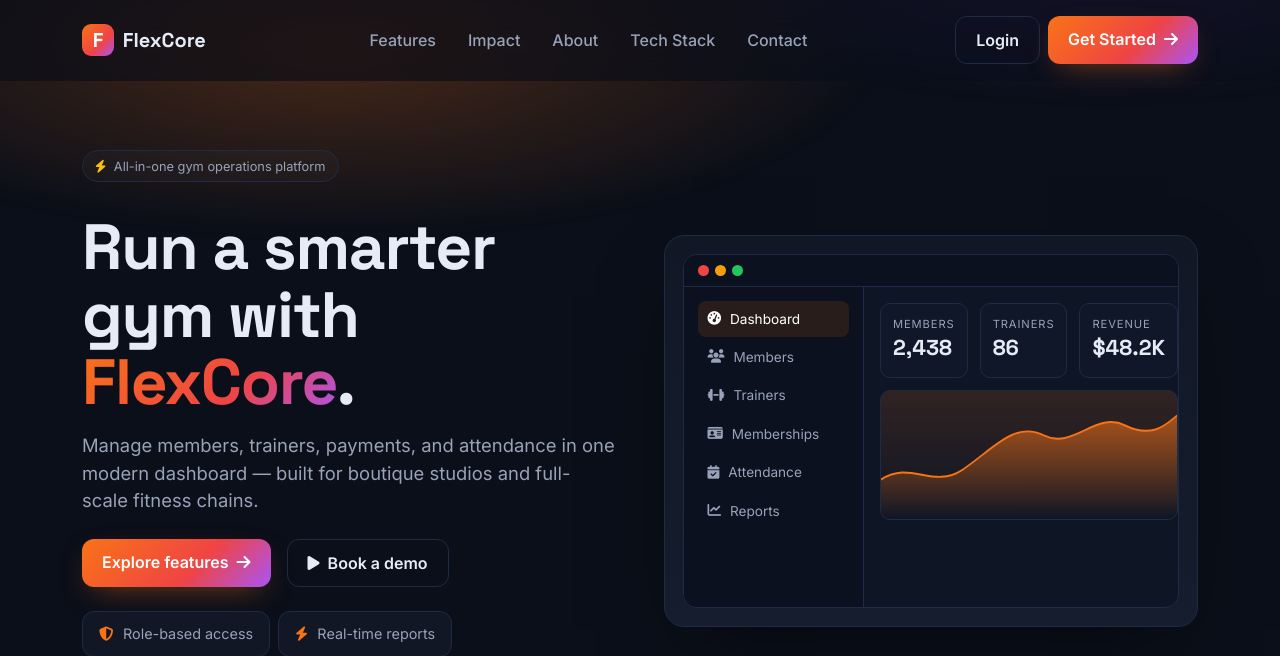
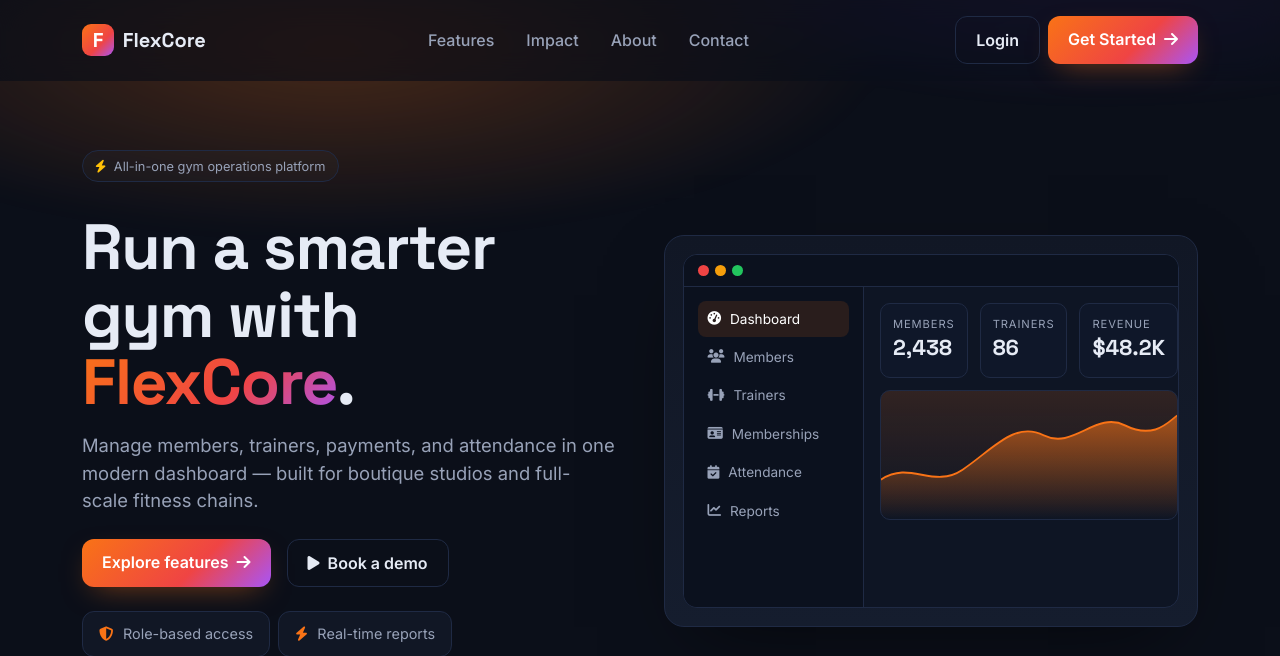
Before and after one commit to sanskarnavghane01-droid/GymManagementSystem, a Django app: page / in a window 1280 px wide. Shown: the top 656 px of the page. Run offline with Django 5.2, Linux system fonts and the light colour scheme.

Commit message:
updated index page

```diff
--- a/templates/index.html
+++ b/templates/index.html
@@ -124,7 +124,6 @@
         <li class="nav-item"><a class="nav-link" href="#features">Features</a></li>
         <li class="nav-item"><a class="nav-link" href="#stats">Impact</a></li>
         <li class="nav-item"><a class="nav-link" href="#about">About</a></li>
-        <li class="nav-item"><a class="nav-link" href="#tech">Tech Stack</a></li>
         <li class="nav-item"><a class="nav-link" href="#contact">Contact</a></li>
       </ul>
       <div class="d-flex gap-2">
@@ -281,25 +280,6 @@
   </div>
 </section>
 
-<!-- TECH -->
-<section class="section" id="tech" style="background:#0a0e1a">
-  <div class="container">
-    <div class="text-center mb-5 reveal">
-      <span class="eyebrow">Technology Stack</span>
-      <h2 class="display-5 fw-bold mt-3">Powered by a <span class="grad-text">reliable</span> stack</h2>
-      <p class="text-muted-2 mt-3">Battle-tested tools chosen for speed, security, and long-term maintainability.</p>
-    </div>
-    <div class="row g-4">
-      <div class="col-6 col-md-4 col-lg-2 reveal"><div class="tech-badge"><i class="fa-brands fa-python"></i><h6>Django</h6><small>Backend</small></div></div>
-      <div class="col-6 col-md-4 col-lg-2 reveal"><div class="tech-badge"><i class="fa-brands fa-python"></i><h6>Python</h6><small>Language</small></div></div>
-      <div class="col-6 col-md-4 col-lg-2 reveal"><div class="tech-badge"><i class="fa-brands fa-html5"></i><h6>HTML5</h6><small>Markup</small></div></div>
-      <div class="col-6 col-md-4 col-lg-2 reveal"><div class="tech-badge"><i class="fa-brands fa-css3-alt"></i><h6>CSS3</h6><small>Styling</small></div></div>
-      <div class="col-6 col-md-4 col-lg-2 reveal"><div class="tech-badge"><i class="fa-brands fa-bootstrap"></i><h6>Bootstrap 5</h6><small>UI Framework</small></div></div>
-      <div class="col-6 col-md-4 col-lg-2 reveal"><div class="tech-badge"><i class="fa-solid fa-database"></i><h6>SQLite</h6><small>Database</small></div></div>
-    </div>
-  </div>
-</section>
-
 <!-- CONTACT -->
 <section class="section" id="contact">
   <div class="container">
```
